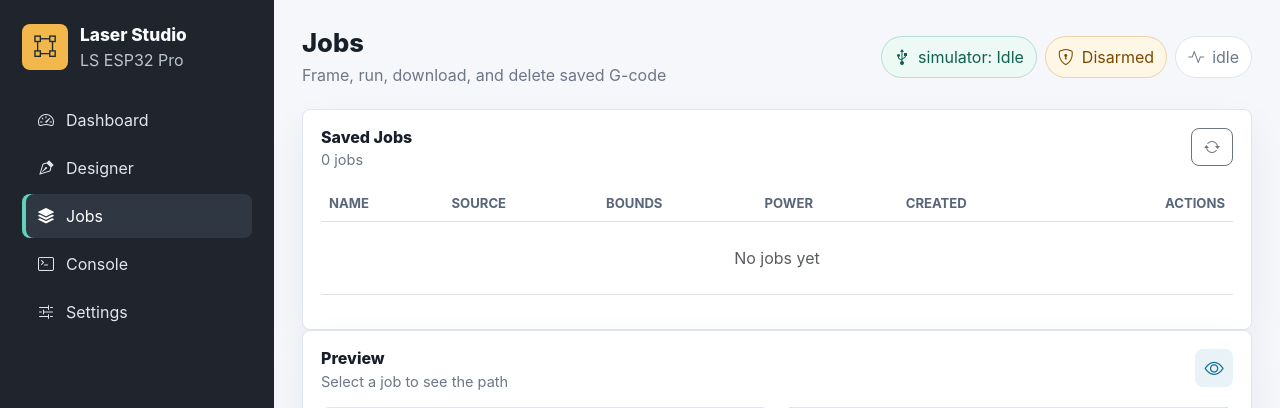
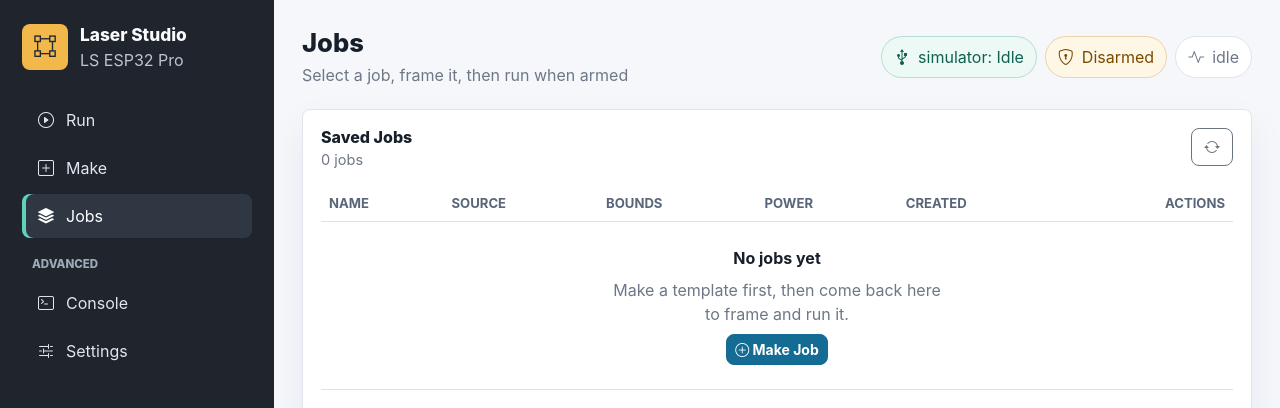
Before and after one commit to StevenOmondi/laser-engraver-studio, a Flask app: page /jobs in a window 1280 px wide. Shown: the top 408 px of the page. Run offline with Flask 3, Linux system fonts and the light colour scheme; data that the repository does not hold is empty; some libraries are stand-ins or nearby versions.

Commit message:
Simplify main user flow

```diff
--- a/static/css/app.css
+++ b/static/css/app.css
@@ -91,6 +91,14 @@ body {
 
 .sidebar .nav-link.active {
   box-shadow: inset 4px 0 0 #62d1bc;
+}
+
+.nav-section {
+  margin: 14px 10px 4px;
+  color: #9daab8;
+  font-size: 0.72rem;
+  font-weight: 800;
+  text-transform: uppercase;
 }
 
 .sidebar-footer {
@@ -456,6 +529,18 @@ body {
   gap: 6px;
 }
 
+.empty-state {
+  display: inline-grid;
+  justify-items: center;
+  gap: 8px;
+  max-width: 340px;
+  color: var(--muted);
+}
+
+.empty-state strong {
+  color: var(--ink);
+}
+
 .checklist {
   display: grid;
   gap: 9px;
--- a/static/js/app.js
+++ b/static/js/app.js
@@ -298,7 +298,7 @@ async function loadExamples() {
       button.addEventListener("click", async () => {
         try {
           await api(`/api/examples/${button.dataset.createExample}/create`, { method: "POST" });
-          showToast("Demo job created");
+          showToast("Job created. Open Jobs to frame or run it.");
         } catch (error) {
           showToast(error.message);
         }
@@ -316,7 +316,7 @@ function bindDesigner() {
     event.preventDefault();
     try {
       await api("/api/generate/text", { method: "POST", body: new FormData(event.currentTarget) });
-      showToast("Text job created");
+      showToast("Text job created. Open Jobs to frame or run it.");
     } catch (error) {
       showToast(error.message);
     }
@@ -326,7 +326,7 @@ function bindDesigner() {
     event.preventDefault();
     try {
       await api("/api/generate/image", { method: "POST", body: new FormData(event.currentTarget) });
-      showToast("Image job created");
+      showToast("Image job created. Open Jobs to frame or run it.");
     } catch (error) {
       showToast(error.message);
     }
@@ -336,7 +336,7 @@ function bindDesigner() {
     event.preventDefault();
     try {
       await api("/api/jobs", { method: "POST", body: new FormData(event.currentTarget) });
-      showToast("Manual job saved");
+      showToast("Manual job saved. Open Jobs to frame or run it.");
     } catch (error) {
       showToast(error.message);
     }
@@ -350,7 +350,16 @@ async function loadJobs() {
     const payload = await api("/api/jobs");
     document.getElementById("jobs-count").textContent = `${payload.jobs.length} jobs`;
     if (!payload.jobs.length) {
-      target.innerHTML = `<tr><td colspan="6" class="text-center text-muted py-4">No jobs yet</td></tr>`;
+      target.innerHTML = `
+        <tr>
+          <td colspan="6" class="text-center py-4">
+            <div class="empty-state">
+              <strong>No jobs yet</strong>
+              <span>Make a template first, then come back here to frame and run it.</span>
+              <a class="btn btn-primary btn-sm" href="/designer"><i class="bi bi-plus-circle"></i> Make Job</a>
+            </div>
+          </td>
+        </tr>`;
       return;
     }
     target.innerHTML = payload.jobs
--- a/templates/base.html
+++ b/templates/base.html
@@ -15,14 +15,15 @@
 
     {% macro nav_items() %}
       <a class="nav-link {% if active_page == 'dashboard' %}active{% endif %}" href="{{ url_for('dashboard') }}">
-        <i class="bi bi-speedometer2"></i><span>Dashboard</span>
+        <i class="bi bi-play-circle"></i><span>Run</span>
       </a>
       <a class="nav-link {% if active_page == 'designer' %}active{% endif %}" href="{{ url_for('designer') }}">
-        <i class="bi bi-vector-pen"></i><span>Designer</span>
+        <i class="bi bi-plus-square"></i><span>Make</span>
       </a>
       <a class="nav-link {% if active_page == 'jobs' %}active{% endif %}" href="{{ url_for('jobs_page') }}">
         <i class="bi bi-stack"></i><span>Jobs</span>
       </a>
+      <div class="nav-section">Advanced</div>
       <a class="nav-link {% if active_page == 'console' %}active{% endif %}" href="{{ url_for('console_page') }}">
         <i class="bi bi-terminal"></i><span>Console</span>
       </a>
--- a/templates/jobs.html
+++ b/templates/jobs.html
@@ -1,7 +1,7 @@
 {% extends "base.html" %}
 {% block title %}Jobs - Laser Engraver Studio{% endblock %}
 {% block page_title %}Jobs{% endblock %}
-{% block page_subtitle %}Frame, run, download, and delete saved G-code{% endblock %}
+{% block page_subtitle %}Select a job, frame it, then run when armed{% endblock %}
 
 {% block content %}
 <section class="panel">
```
Also changed, not shown: other parts of static/css/app.css (+77 -0 lines), templates/dashboard.html (+47 -8 lines), templates/designer.html (+10 -10 lines).
